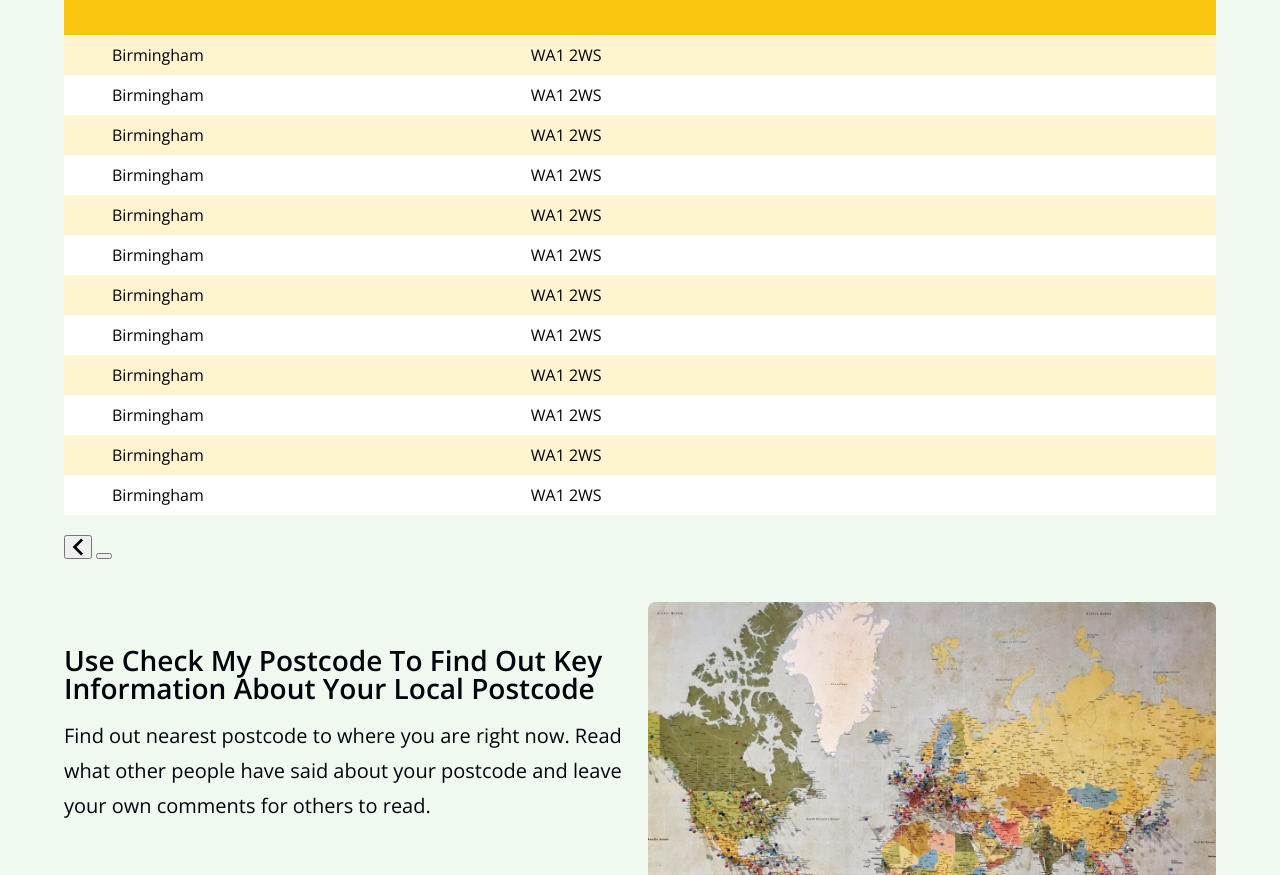
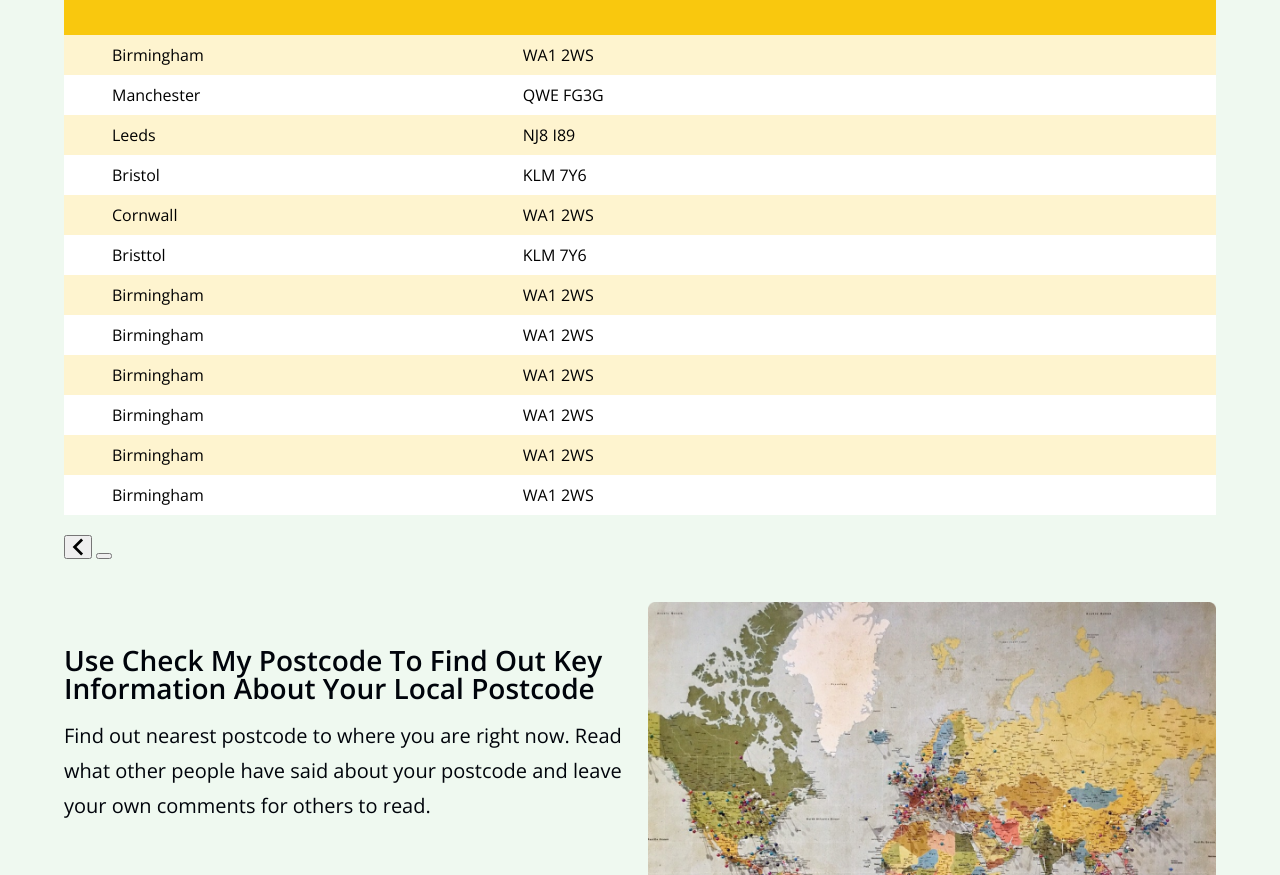
Before and after one commit to alaswadiyy/zuri_cdt-task, a plain HTML site: page index.html in a window 1280 px wide. Shown: the part 866-1741 px from the top of the page. Drawn offline with nearby package versions, Linux system fonts and the light colour scheme.

Commit message:
changes to table content

```diff
--- a/index.html
+++ b/index.html
@@ -60,28 +60,28 @@
                     <td></td>
                 </tr>
                 <tr>
-                    <td>Birmingham</td>
+                    <td>Manchester</td>
+                    <td>QWE FG3G</td>
+                    <td></td>
+                </tr>
+                <tr>
+                    <td>Leeds</td>
+                    <td>NJ8 I89</td>
+                    <td></td>
+                </tr>
+                <tr>
+                    <td>Bristol</td>
+                    <td>KLM 7Y6</td>
+                    <td></td>
+                </tr>
+                <tr>
+                    <td>Cornwall</td>
                     <td>WA1 2WS</td>
                     <td></td>
                 </tr>
                 <tr>
-                    <td>Birmingham</td>
-                    <td>WA1 2WS</td>
-                    <td></td>
-                </tr>
-                <tr>
-                    <td>Birmingham</td>
-                    <td>WA1 2WS</td>
-                    <td></td>
-                </tr>
-                <tr>
-                    <td>Birmingham</td>
-                    <td>WA1 2WS</td>
-                    <td></td>
-                </tr>
-                <tr>
-                    <td>Birmingham</td>
-                    <td>WA1 2WS</td>
+                    <td>Bristtol</td>
+                    <td>KLM 7Y6</td>
                     <td></td>
                 </tr>
                 <tr>
```
